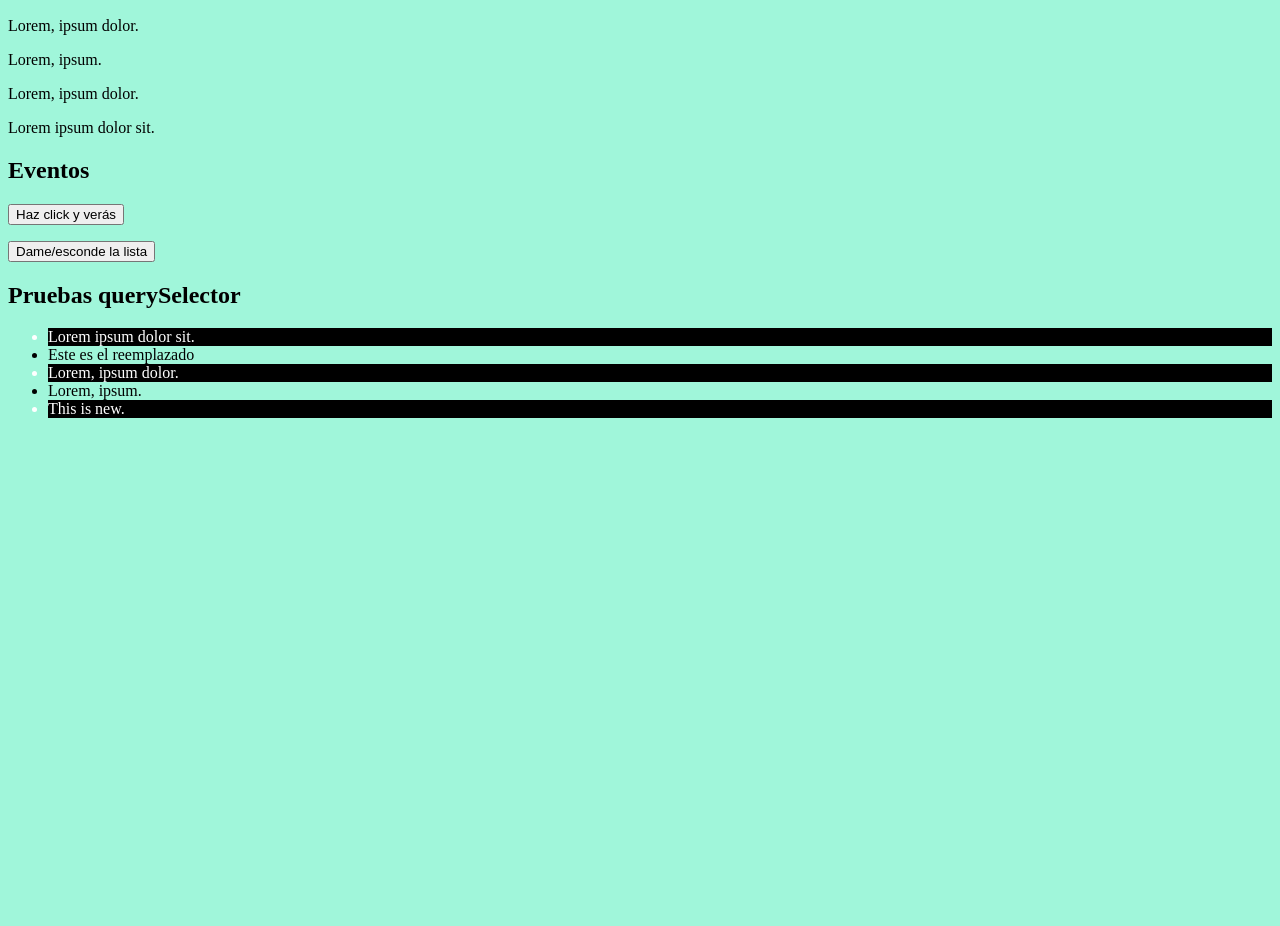
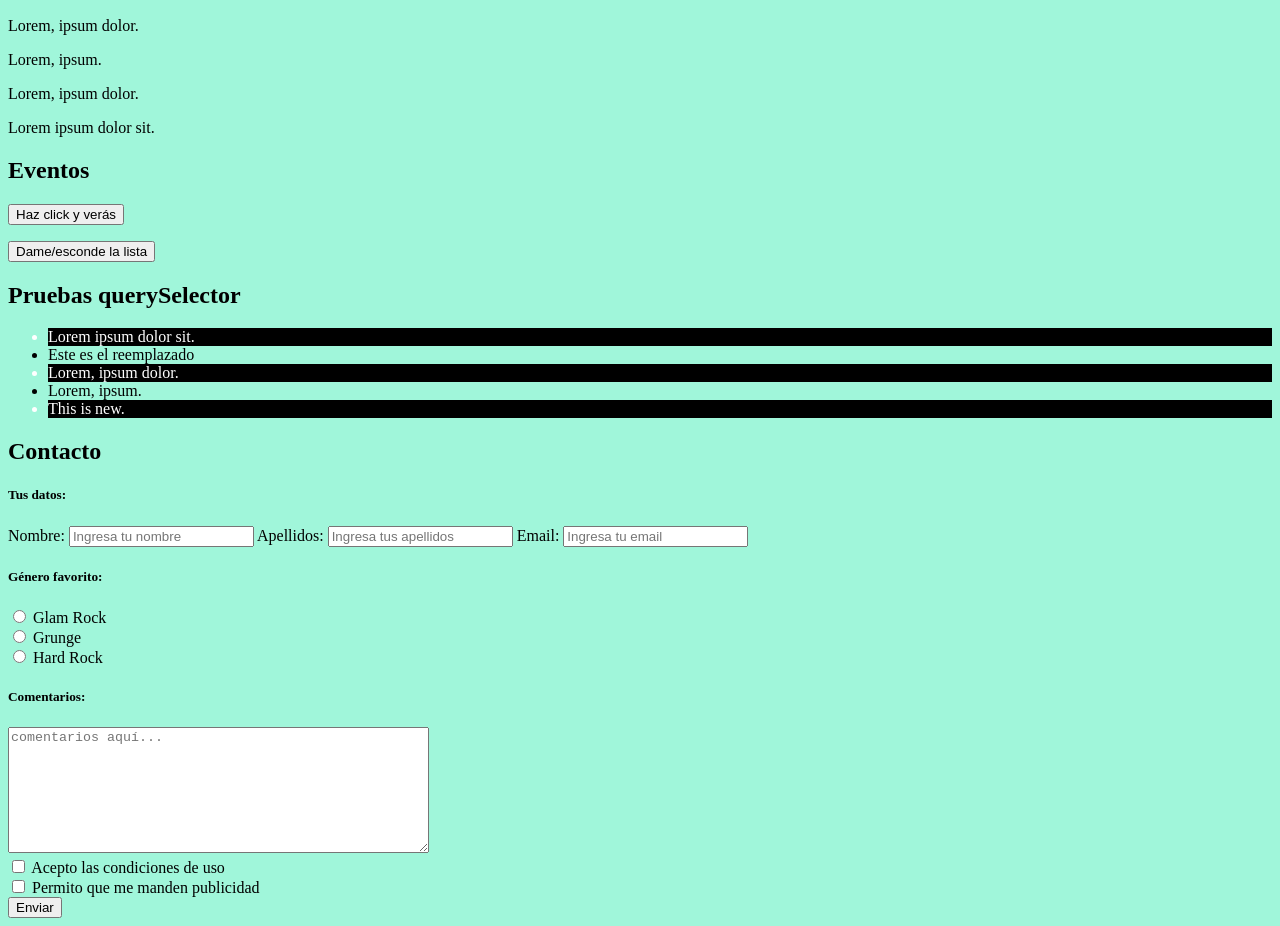
Before and after one commit to TheBridge-FullStackDeveloper/TheBridge-FullStackDeveloper-ft-feb21-RampUp-examples, a plain HTML site: page demo_js/index.html in a window 1280 px wide. Shown: the part 110-1036 px from the top of the page. Before the commit the page ends 800 px from the top, so only its background shows below. Drawn offline with Linux system fonts and the light colour scheme.

Commit message:
add/form_validation

```diff
--- a/demo_js/index.html
+++ b/demo_js/index.html
@@ -34,6 +34,55 @@
     </ul>
 
 
+    <section id="contact">
+        <h2>Contacto</h2>
+        <form name="form_rock" id="form_rock">
+            <h5>Tus datos:</h5>
+            <label for="fname">Nombre:</label>
+            <input type="text" id="fname" name="fname" maxlength="16" placeholder="Ingresa tu nombre" required>
+
+            <label for="lname">Apellidos:</label>
+            <input type="text" id="lname" name="lname" maxlength="16" placeholder="Ingresa tus apellidos" required>
+
+            <label for="email">Email:</label>
+            <input type="email" id="email" name="email" placeholder="Ingresa tu email" required>
+
+
+            <h5>Género favorito:</h5>
+            <div class="check">
+                <input type="radio" id="glam" name="fav_genre" value="glam">
+                <label for="glam">Glam Rock</label>
+            </div>
+
+            <div class="check">
+                <input type="radio" id="grunge" name="fav_genre" value="grunge">
+                <label for="grunge">Grunge</label>
+            </div>
+
+            <div class="check">
+                <input type="radio" id="hard" name="fav_genre" value="hard">
+                <label for="hard">Hard Rock</label>
+            </div>
+
+            <h5>Comentarios:</h5>
+            <textarea id="comment" name="comment" rows="8" cols="50" placeholder="comentarios aquí..."></textarea>
+
+            <div class="check">
+                <input type="checkbox" id="accept" name="accept" value="">
+                <label for="accept"> Acepto las condiciones de uso</label>
+            </div>
+
+            <div class="check">
+                <input type="checkbox" id="ads" name="ads" value="Car">
+                <label for="ads"> Permito que me manden publicidad</label>
+            </div>
+
+
+            <input type="submit" value="Enviar">
+        </form>
+
+
+
 
     <script src="./js/script.js"></script>
 </body>
--- a/demo_js/js/script.js
+++ b/demo_js/js/script.js
@@ -137,3 +137,32 @@ for (let i = 0; i < items.length; i++) {
     items[i].addEventListener("mouseover",cambiarEstilosItems);
     items[i].addEventListener("mouseout",resetEstilosItems);
 }
+
+
+// Validación de formularios
+//document.querySelector("#form_rock") // si usara el ID
+document.querySelector("form[name='form_rock']").addEventListener('submit',function(event){
+    // Dr strange
+    event.preventDefault(); // Frena el envío de formulario
+    console.log(event.target.fname.value);
+    console.log(event.target.accept.checked);
+
+    const fname = event.target.fname.value;
+    const lname = event.target.lname.value;
+    const email = event.target.email.value;
+
+    const checked = event.target.accept.checked;
+
+
+    if(!checked){
+        alert("Debe aceptar las condiciones de uso");
+    }
+    else if(fname.trim()!="" && lname.trim()!="" && email!="" && email.endsWith(".com")){
+        alert("datos super correctos");
+        // Se reanuda el envío del formulario
+        // event.target.submit(); // Cuando enviemos el formulario "de verdad"
+    }else{
+        alert("datos incorrectos");
+    }
+
+})
```
